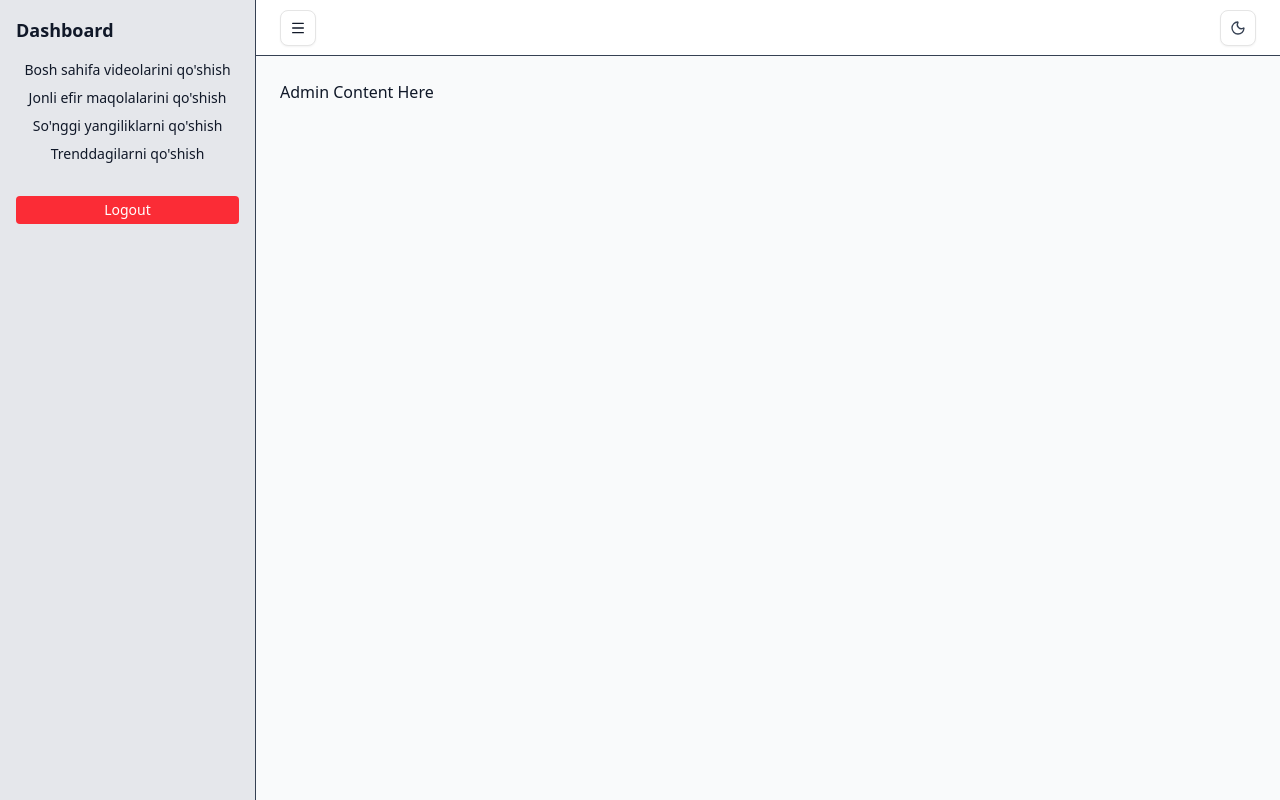
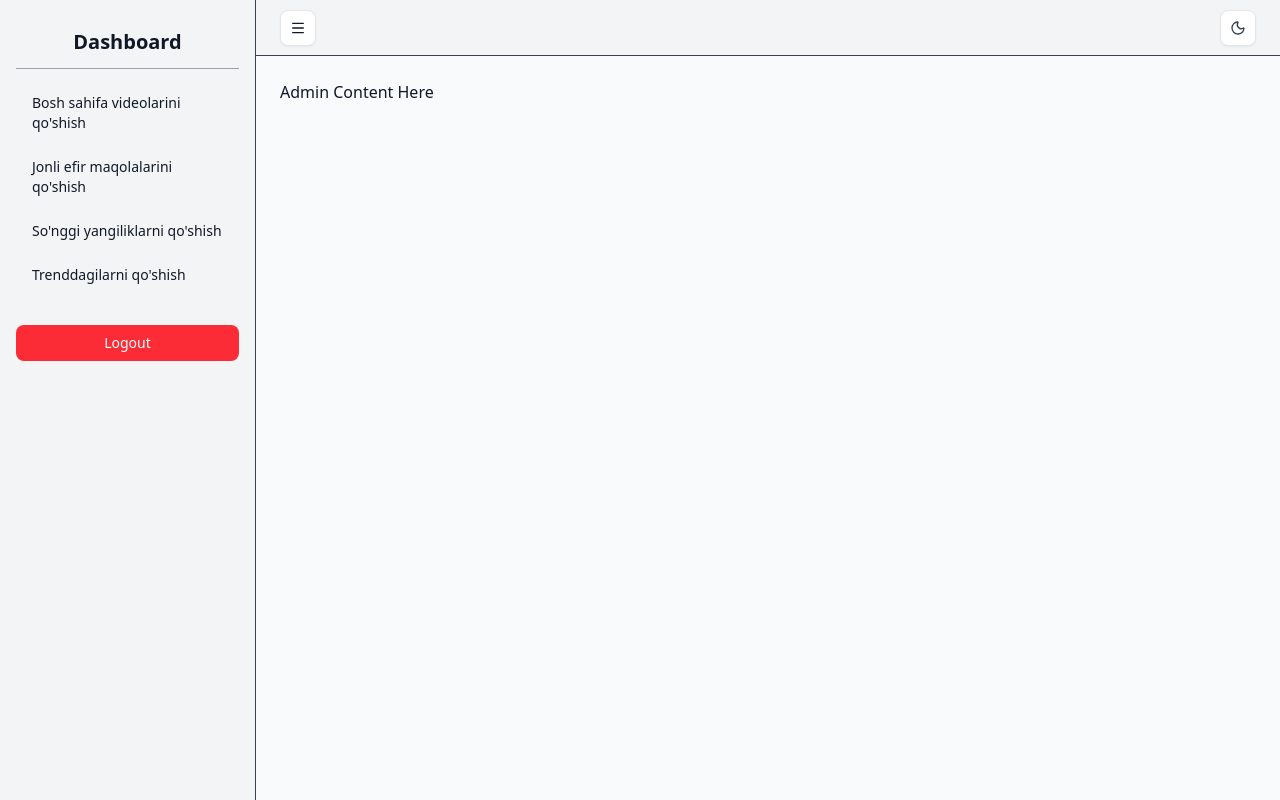
Before and after one commit to 701alisherjan/zarbdor.uz, a React (Vite) app: page /admin/dashboard in a window 1280 px wide. Built offline with nearby package versions, Linux system fonts and the light colour scheme; sample sign-in values are in the browser's storage.

Commit message:
admin dashboard dessign

```diff
--- a/src/App.tsx
+++ b/src/App.tsx
@@ -5,6 +5,10 @@ import Footer from "./components/pages/footer/Footer";
 import AdminLogin from "./admin/adminLogin/AdminLogin";
 import PrivateRoute from "./admin/adminLogin/PrivateRoute";
 import AdminLayout from "./admin/dashboard";
+import HomeDashboard from "./admin/sidebarItems/homeDashboard";
+import LiveDashboard from "./admin/sidebarItems/liveDashboard";
+import EndDashboard from "./admin/sidebarItems/endDashboard";
+import TrendDashboard from "./admin/sidebarItems/trendDashboard";
 
 export default function App() {
   return (
@@ -24,6 +28,13 @@ export default function App() {
 
       <Route element={<PrivateRoute />}>
         <Route path="/admin/dashboard" element={<AdminLayout />} />
+        <Route
+          path="/admin/dashboard/home-videos"
+          element={<HomeDashboard />}
+        />
+        <Route path="/admin/dashboard/live-news" element={<LiveDashboard />} />
+        <Route path="/admin/dashboard/latest-news" element={<EndDashboard />} />
+        <Route path="/admin/dashboard/trending" element={<TrendDashboard />} />
       </Route>
     </Routes>
   );
--- a/src/admin/dashboard.tsx
+++ b/src/admin/dashboard.tsx
@@ -3,7 +3,8 @@
 import { type ReactNode, useState, useEffect } from "react";
 import { Menu, Sun, Moon } from "lucide-react";
 import { Button } from "@/components/ui/button";
-import { useNavigate } from "react-router-dom";
+import { useNavigate, Link, useLocation } from "react-router-dom";
+import { sidebarButtons } from "@/constants";
 
 interface AdminLayoutProps {
   children?: ReactNode;
@@ -11,8 +12,9 @@ interface AdminLayoutProps {
 
 export default function AdminLayout({ children }: AdminLayoutProps) {
   const navigate = useNavigate();
+  const location = useLocation();
   const [darkMode, setDarkMode] = useState(false);
-  const [sidebarOpen, setSidebarOpen] = useState(true); // sidebar ochiq/yorilgani
+  const [sidebarOpen, setSidebarOpen] = useState(true);
 
   useEffect(() => {
     const savedTheme = localStorage.getItem("admin-theme");
@@ -34,29 +36,37 @@ export default function AdminLayout({ children }: AdminLayoutProps) {
     navigate("/admin/login");
   };
 
-  const toggleSidebar = () => {
-    setSidebarOpen((prev) => !prev); // sidebar toggle
-  };
+  return (
+    <div className="w-full h-screen flex bg-gray-100 dark:bg-gray-900 text-gray-900 dark:text-gray-100">
+      {sidebarOpen && (
+        <aside className="w-64 h-full border-r border-gray-700 p-4 space-y-3 text-sm dark:bg-gray-900 bg-gray-100">
+          <h2 className="text-xl font-bold mb-4 py-3 text-center border-b border-gray-400 dark:border-gray-700">
+            Dashboard
+          </h2>
+          <div className="flex flex-col gap-2">
+            {sidebarButtons.map((btn) => {
+              const isActive = location.pathname === btn.route;
+              return (
+                <Link
+                  key={btn.route}
+                  to={btn.route}
+                  className={`
+                    px-4 py-2 rounded-md transition-all text-left w-full
+                    ${
+                      isActive
+                        ? "bg-blue-500 text-white font-semibold shadow-md border-l-4 border-blue-700"
+                        : "hover:bg-blue-100 dark:hover:bg-blue-800 hover:text-blue-700 dark:hover:text-blue-300"
+                    }
+                  `}
+                >
+                  {btn.label}
+                </Link>
+              );
+            })}
 
-  return (
-    <div className="w-full h-screen flex bg-gray-100 dark:bg-[#0f0f0f] text-gray-900 dark:text-gray-100">
-      {sidebarOpen && (
-        <aside className="w-64 h-full border-r border-gray-700 p-4 space-y-3 text-sm dark:bg-[#101010] bg-gray-200">
-          <h2 className="text-lg font-semibold mb-4">Dashboard</h2>
-          <div className="flex flex-col gap-2">
-            <button className="sidebar-btn">
-              Bosh sahifa videolarini qo'shish
-            </button>
-            <button className="sidebar-btn">
-              Jonli efir maqolalarini qo'shish
-            </button>
-            <button className="sidebar-btn">
-              So'nggi yangiliklarni qo'shish
-            </button>
-            <button className="sidebar-btn">Trenddagilarni qo'shish</button>
             <button
               onClick={handleLogout}
-              className="mt-6 bg-red-500 hover:bg-red-600 text-white px-3 py-1 rounded transition-colors"
+              className="mt-6 bg-red-500 hover:bg-red-600 text-white px-4 py-2 rounded-md w-full transition-colors"
             >
               Logout
             </button>
@@ -65,8 +75,12 @@ export default function AdminLayout({ children }: AdminLayoutProps) {
       )}
 
       <div className="flex-1 flex flex-col">
-        <header className="w-full h-14 border-b border-gray-700 flex items-center justify-between px-6 bg-white dark:bg-[#101010]">
-          <Button variant="outline" size="icon" onClick={toggleSidebar}>
+        <header className="w-full h-14 border-b border-gray-700 flex items-center justify-between px-6 bg-gray-100 dark:bg-gray-900">
+          <Button
+            variant="outline"
+            size="icon"
+            onClick={() => setSidebarOpen(!sidebarOpen)}
+          >
             <Menu size={18} />
           </Button>
           <Button variant="outline" size="icon" onClick={toggleTheme}>
@@ -78,7 +92,7 @@ export default function AdminLayout({ children }: AdminLayoutProps) {
           </Button>
         </header>
 
-        <main className="flex-1 p-6 bg-gray-50 dark:bg-[#0f0f0f]">
+        <main className="flex-1 p-6 bg-gray-50 dark:bg-gray-800">
           {children || (
             <p className="text-gray-900 dark:text-gray-100">
               Admin Content Here
--- a/src/constants/index.ts
+++ b/src/constants/index.ts
@@ -147,7 +147,6 @@ export interface NewsCategory {
   name: string;
   items: NewsItem[];
 }
-
 
 export const newsData: NewsCategory[] = [
   {
@@ -332,3 +331,23 @@ export const videoCards: VideoItem[] = [
     date: "Bugun",
   },
 ];
+export interface SidebarButton {
+  label: string;
+  route: string;
+}
+
+export const sidebarButtons: SidebarButton[] = [
+  {
+    label: "Bosh sahifa videolarini qo'shish",
+    route: "/admin/dashboard/home-videos",
+  },
+  {
+    label: "Jonli efir maqolalarini qo'shish",
+    route: "/admin/dashboard/live-news",
+  },
+  {
+    label: "So'nggi yangiliklarni qo'shish",
+    route: "/admin/dashboard/latest-news",
+  },
+  { label: "Trenddagilarni qo'shish", route: "/admin/dashboard/trending" },
+];
```
